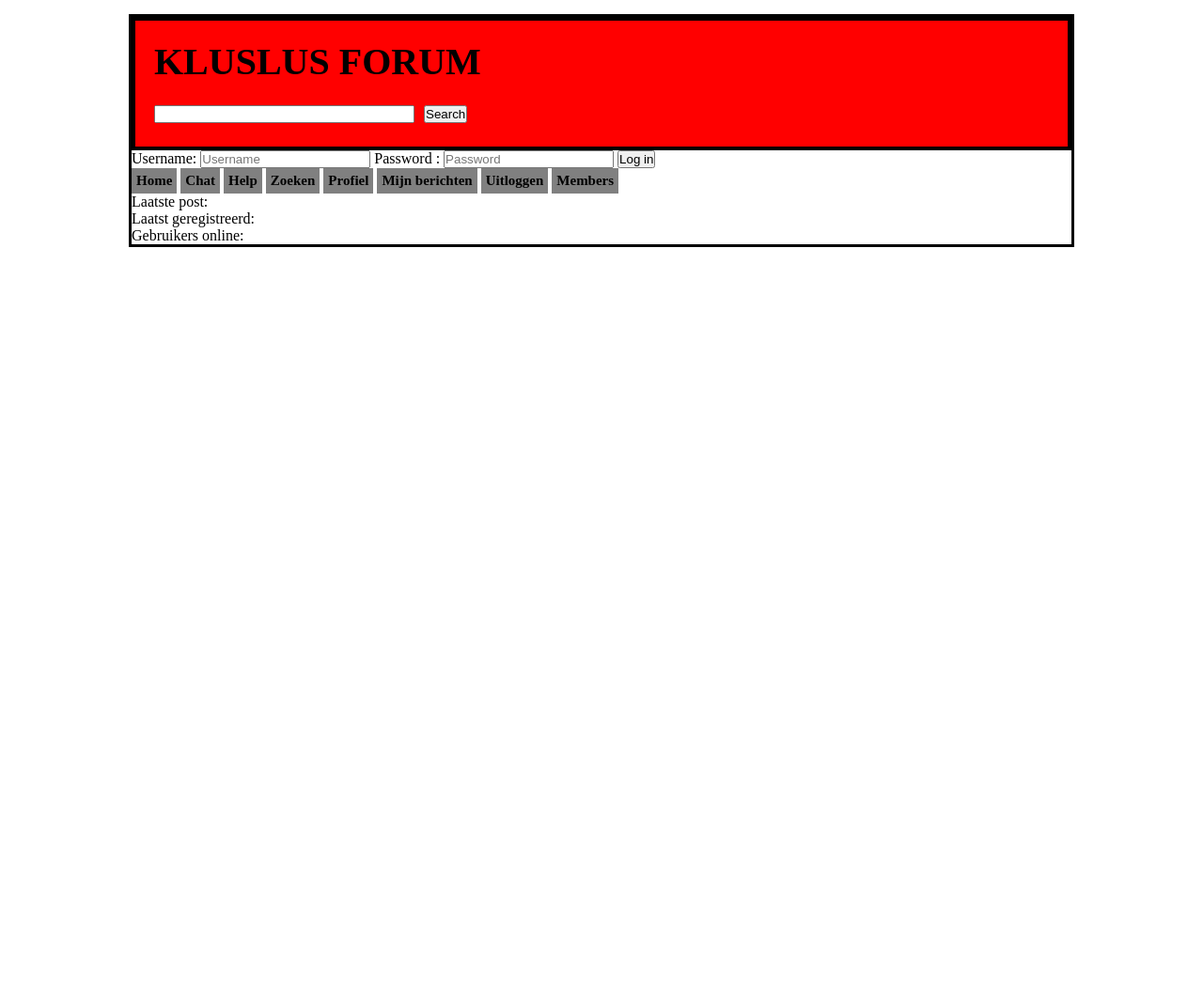
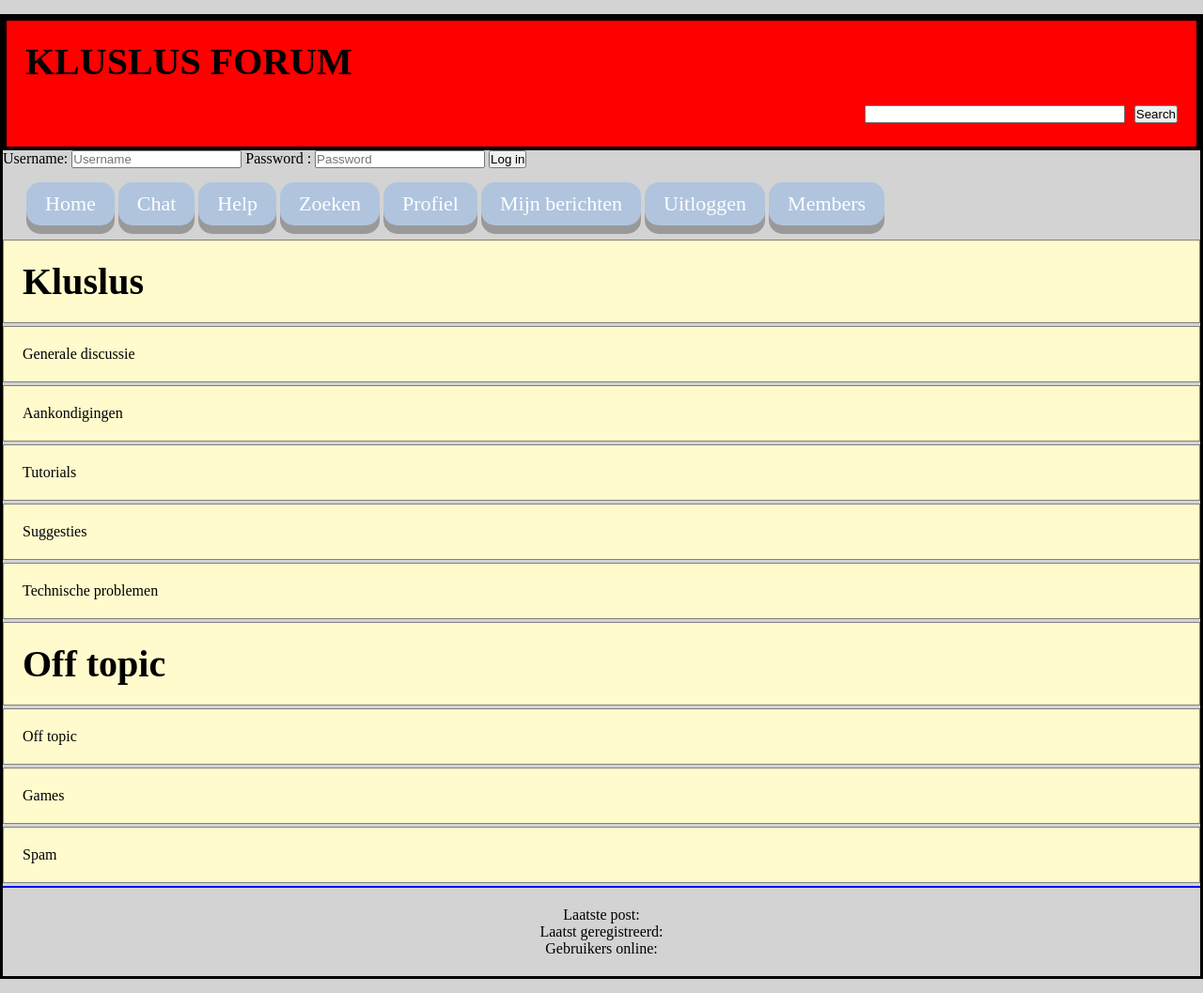
Before and after one commit to slvn99/Kluslus.nl, a PHP site: page /Forum.html in a window 1280 px wide. Shown: the whole page at 94% size. Before the commit the page ends 263 px from the top, so only its background shows below. Run offline with PHP 8.4, Linux system fonts and the light colour scheme.

Commit message:
Belangerijke fixes
supboi

```diff
--- a/Website shit/Forum.css
+++ b/Website shit/Forum.css
@@ -1,3 +1,6 @@
+
+html{ background-color: #D3D3D3
+}
 *{
 	margin: 0px;
 	padding: 0px;
@@ -10,12 +13,19 @@ header, section, footer, aside, nav, article, hgroup {
 }
 body {
 	text-align:center;
+	width:100%;
+	display:-webkit-box;
+	-webkit-box-pack:center
 }
 #vanalles{
 	border: 3px solid black;
 	width: 1000px;
 	margin: 15px auto;
 	text-align:left;
+	display:-webkit-box;
+	-webkit-box-orient:vertical;
+	-webkit-box-flex: 1;
+
 }
 #topheader {
 background: red;
@@ -25,15 +35,67 @@ padding: 20px;
 }
 #topbar li {
 display:inline-block;
-background:gray;
+background:#B0C4DE;
 list-style: none;
-padding: 5px;
-font: bold 15px New Courier;
+padding: 10px 20px;
+font-size: 22px;
+text-align: center;
+cursor: pointer;
+outline: none;
+color: #fff;
+border: none;
+border-radius: 15px;
+box-shadow: 0 9px #999;
 }
+#buttons{
+	float:left;
+
+	border:none;
+	padding: 15px 25px;
+	text-align: center;
+	text-decoration:none;
+	display:inline-block;
+	font-size: 16px;
+}
+
+
+
+
 #mainsektie {
 	float: left;
 	width: 630px;
 	margin:30px;
 
+}
+#search {
+	float: right;
+}
+#defooter {
+	clear:both;
+	text-align:center;
+	padding:20px;
+	border-top: 2px solid blue;
+}
+#newdiv{
+	display:-webkit-box;
+	-webkit-box-orient:vertical;
+}
+#main_section{
+	border:1px solid blue;
+	-webkit-box-flex: 1;
+	margin: 20px;
+	padding: 20px;
+}
+article{
+	background: #FFFBCC;
+	border: 1px solid gray;
+	padding: 20px;
+	margin-bottom: 3px;
 
 }
+#whatsup{
+	border:2px solid black;
+	display:-webkit-box;
+	webkit-box-orient:horizontal;
+}
+}
--- a/Website shit/Forum.html
+++ b/Website shit/Forum.html
@@ -6,6 +6,10 @@
 	<link rel="stylesheet" href="Forum.css"
 </HEAD>
 <BODY>
+
+
+
+
 	<DIV id="vanalles">
 
 
@@ -28,7 +32,7 @@
 		<input type='submit' name='login' value='Log in' />
 	</FORM>
 	<NAV id= "topbar" >
-		<UL>
+		<UL id= "buttons" >
 			<LI>Home</LI>
 			<LI>Chat</LI>
 			<LI>Help</LI>
@@ -40,27 +44,50 @@
 
 			<UL>
 	</NAV>
+	<DIV id=newdiv>
 	<SECTION id= "mainsectie" >
 		<ARTICLE>
 			<HEADER>
-				<HGROUP>
+				<H1>Kluslus</H1>
+			</HEADER>
+		</ARTICLE>
+		<ARTICLE>
+			<p>Generale discussie</p>
+		</ARTICLE>
+		<ARTICLE>
+			<p>Aankondigingen</p>
+		</ARTICLE>
+		<ARTICLE>
+			<p>Tutorials</p>
+		</ARTICLE>
+		<ARTICLE>
+			<p>Suggesties</p>
+		</ARTICLE>
+		<ARTICLE>
+			<p>Technische problemen</p>
+		</ARTICLE>
+		<ARTICLE>
+		<HEADER>
+			<h1>Off topic</h1>
+		</HEADER>
+		</ARTICLE>
+		<ARTICLE>
+			<p>Off topic</p>
+		</ARTICLE>
+		<ARTICLE>
+			<p>Games</p>
+		</ARTICLE>
+		<ARTICLE>
+			<p>Spam</p>
+		</ARTICLE>
 
-				</HGROUP>
-			</HEADER>
-
-
-	<FOOTER>
+	</SECTION>
+	</DIV>
+	<FOOTER id="defooter" >
 		<p> Laatste post: </p>
 		<p> Laatst geregistreerd: </p>
 		<p> Gebruikers online:</p>
 	</FOOTER>
-	</ARTICLE>
-	</SECTION>
-	<ASIDE id="sidebar" >
-
-	</ASIDE>
-	<FOOTER id="defooter" >
-	</FOOTER>
 </DIV>
 </BODY>
 </HTML>
```
